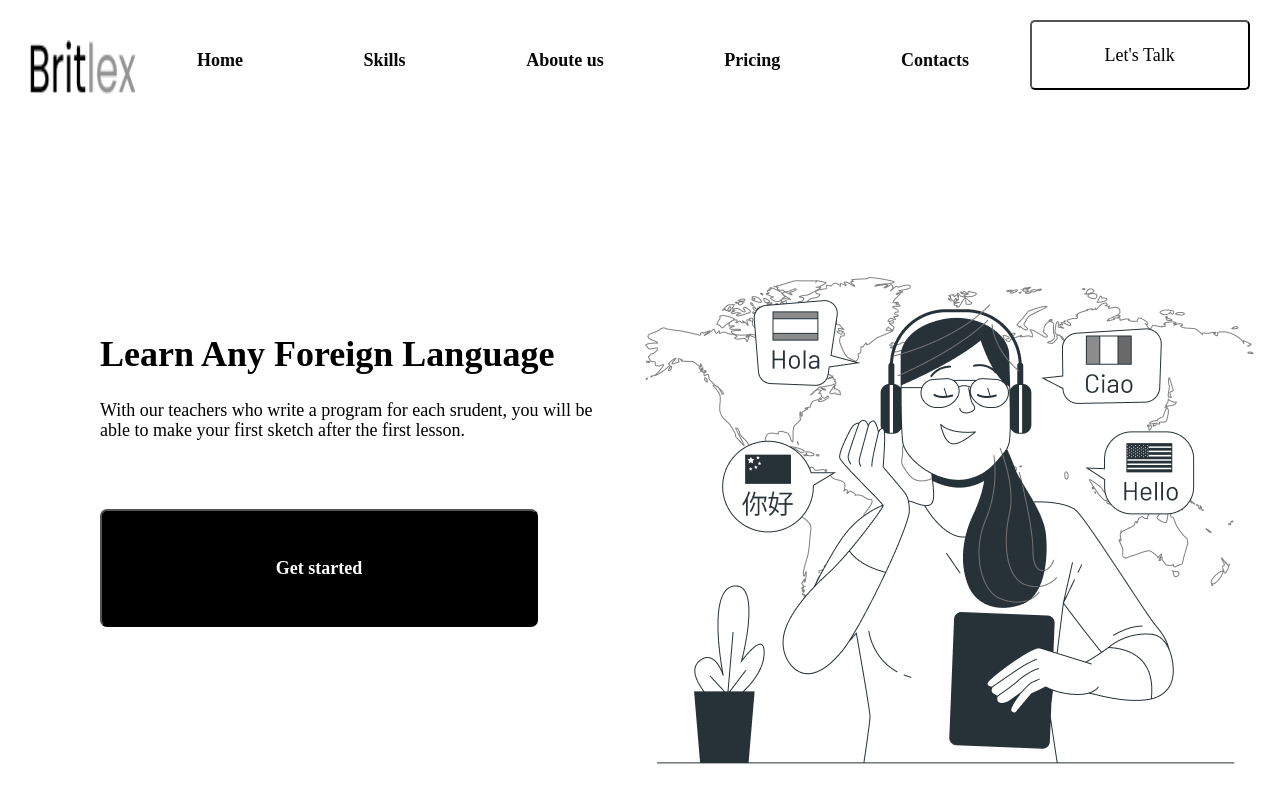
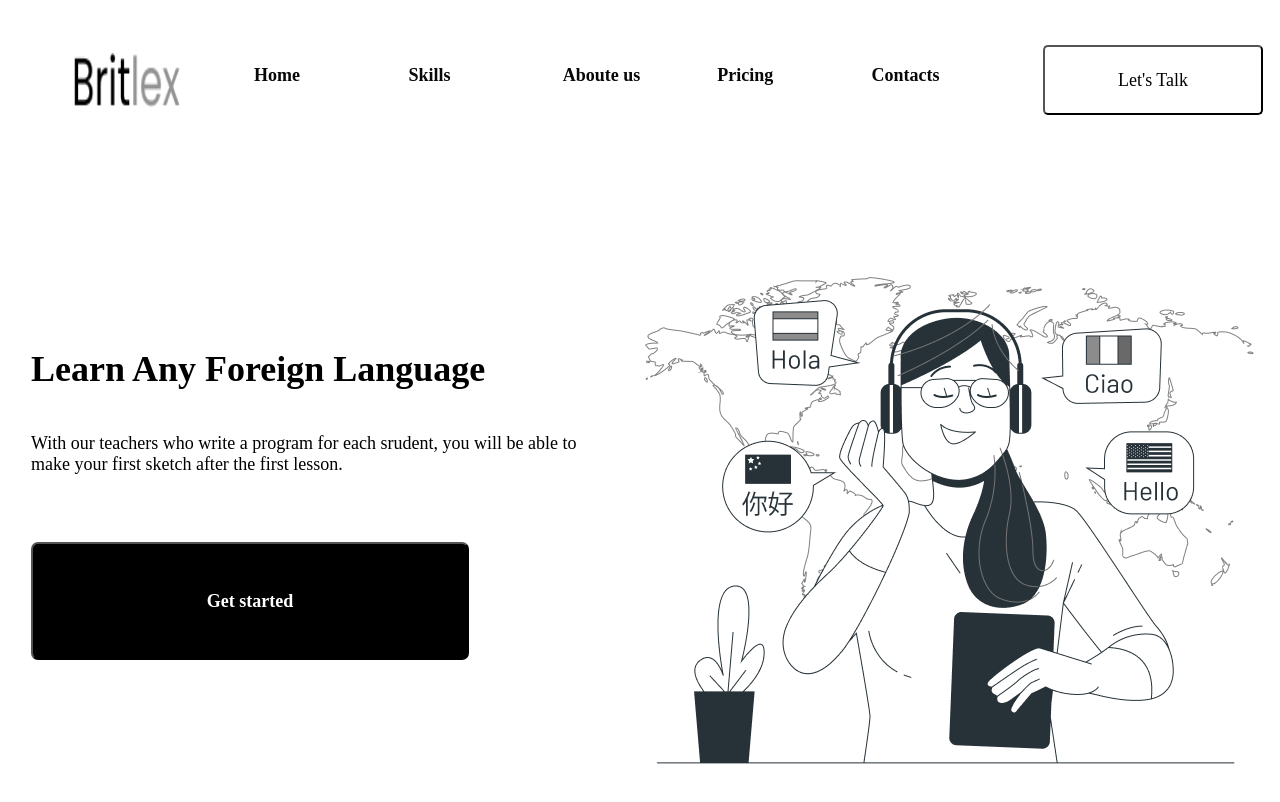
Before and after one commit to LFemina/6_week_part2, a plain HTML site: page index.html in a window 1280 px wide. Drawn offline with Linux system fonts and the light colour scheme.

Commit message:
finish commit

```diff
--- a/index.html
+++ b/index.html
@@ -8,88 +8,7 @@
     <link rel="stylesheet" href="./style.css">
     <title>Рекламный сайт</title>
     <style>
-        .container {
-            display: grid;
-            width: 100%;
-            height: 100vh;
-            grid-template-columns: 1fr 1fr;
-            grid-template-rows: 20% 1fr 5%;
-            grid-template-areas:
-                "header header"
-                "content sidebar"
-                "footer footer";
-            font-size: 18px;
-        }
 
-        .header {
-            grid-area: header;
-            display: inline-flex;
-            justify-content: space-around;
-        }
-
-        .logo {
-            width: 106px;
-            height: 54px;
-            margin-top: 40px;
-        }
-
-        .header-nav {
-            width: 772px;
-            height: 30px;
-            display: flex;
-            justify-content: space-between;
-            margin-top: 50px;
-        }
-
-        .menu {
-            text-decoration: none;
-            font-weight: bold;
-        }
-
-        .button {
-            width: 220px;
-            height: 70px;
-            background-color: white;
-            border-radius: 5px;
-            margin-top: 20px;
-        }
-
-        .content {
-            grid-area: content;
-            margin-top: 150px;
-            margin-left: 100px;
-        }
-
-        .start {
-            width: 438px;
-            height: 118px;
-            color: white;
-            background-color: black;
-            font-weight: 900;
-            border-radius: 7px;
-            margin-top: 50px;
-        }
-
-        .sidebar {
-            grid-area: sidebar;
-        }
-
-        .footer {
-            grid-area: footer;
-        }
-
-        a:link {
-            color: rgb(8, 8, 8);
-        }
-
-
-        a:visited {
-            color: black;
-        }
-
-        a:hover {
-            color: black;
-        }
     </style>
 </head>
 
--- a/style.css
+++ b/style.css
@@ -0,0 +1,84 @@
+.container {
+    display: grid;
+    width: 100%;
+    height: 100vh;
+    grid-template-columns: 1fr 1fr;
+    grid-template-rows: 20% 1fr 5%;
+    grid-template-areas:
+        "header header"
+        "content sidebar"
+        "footer footer";
+    font-size: 18px;
+}
+
+.header {
+    grid-area: header;
+    display: grid;
+    grid-template-columns: 1fr 3fr 1fr;
+    justify-items: center;
+    align-items: center;
+}
+
+.logo {
+    width: 106px;
+    height: 54px;
+}
+
+.header-nav {
+    width: 772px;
+    height: 30px;
+    display: grid;
+    grid-template-columns: repeat(5, 1fr);
+    justify-content: space-between;
+}
+
+.menu {
+    text-decoration: none;
+    font-weight: bold;
+}
+
+.button {
+    width: 220px;
+    height: 70px;
+    background-color: white;
+    border-radius: 5px;
+}
+
+.content {
+    grid-area: content;
+    display: grid;
+    align-items: center;
+    align-content: center;
+    padding: 5%;
+}
+
+.start {
+    width: 438px;
+    height: 118px;
+    color: white;
+    background-color: black;
+    font-weight: 900;
+    border-radius: 7px;
+    margin-top: 50px;
+}
+
+.sidebar {
+    grid-area: sidebar;
+}
+
+.footer {
+    grid-area: footer;
+}
+
+a:link {
+    color: rgb(8, 8, 8);
+}
+
+
+a:visited {
+    color: black;
+}
+
+a:hover {
+    color: black;
+}
```
